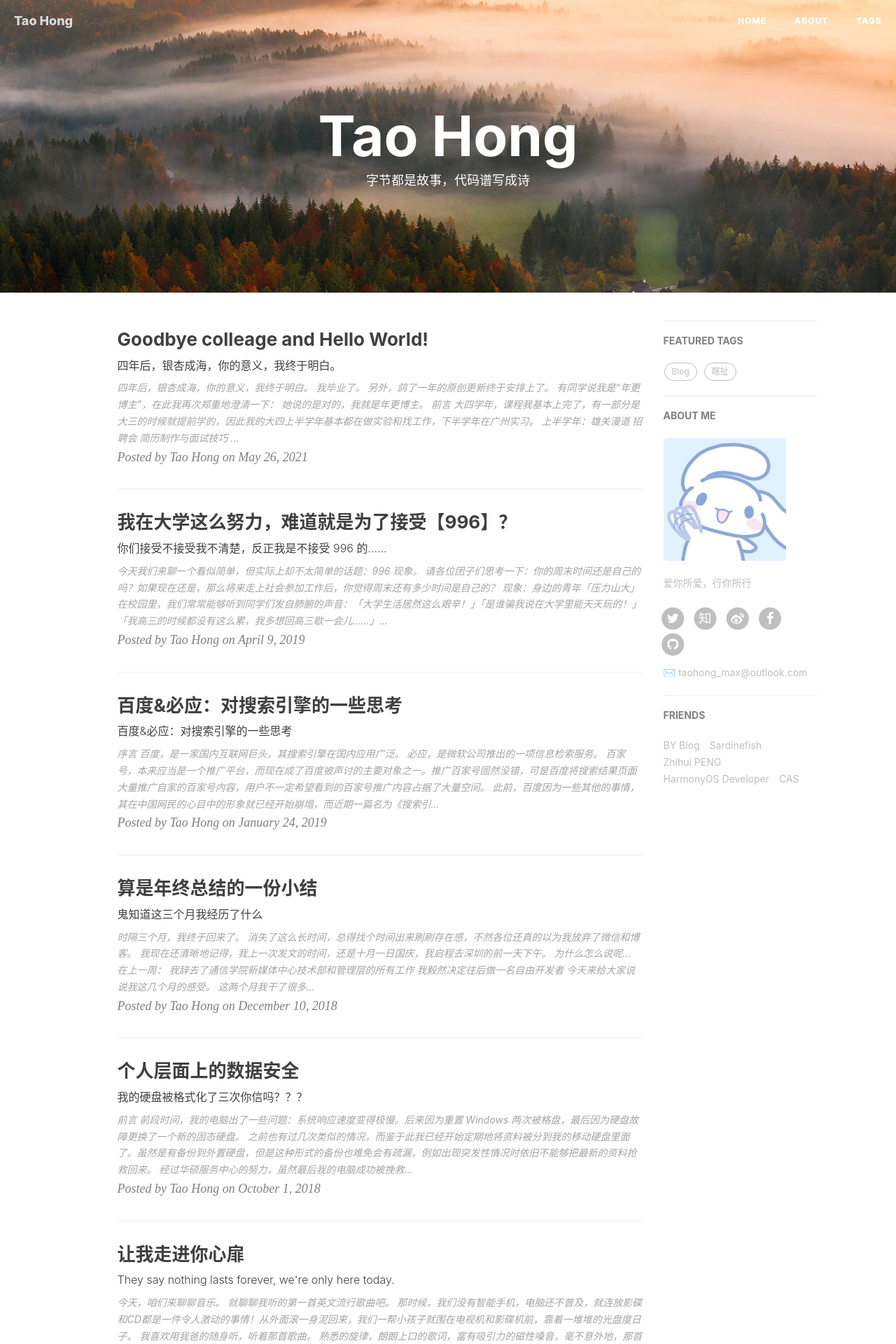
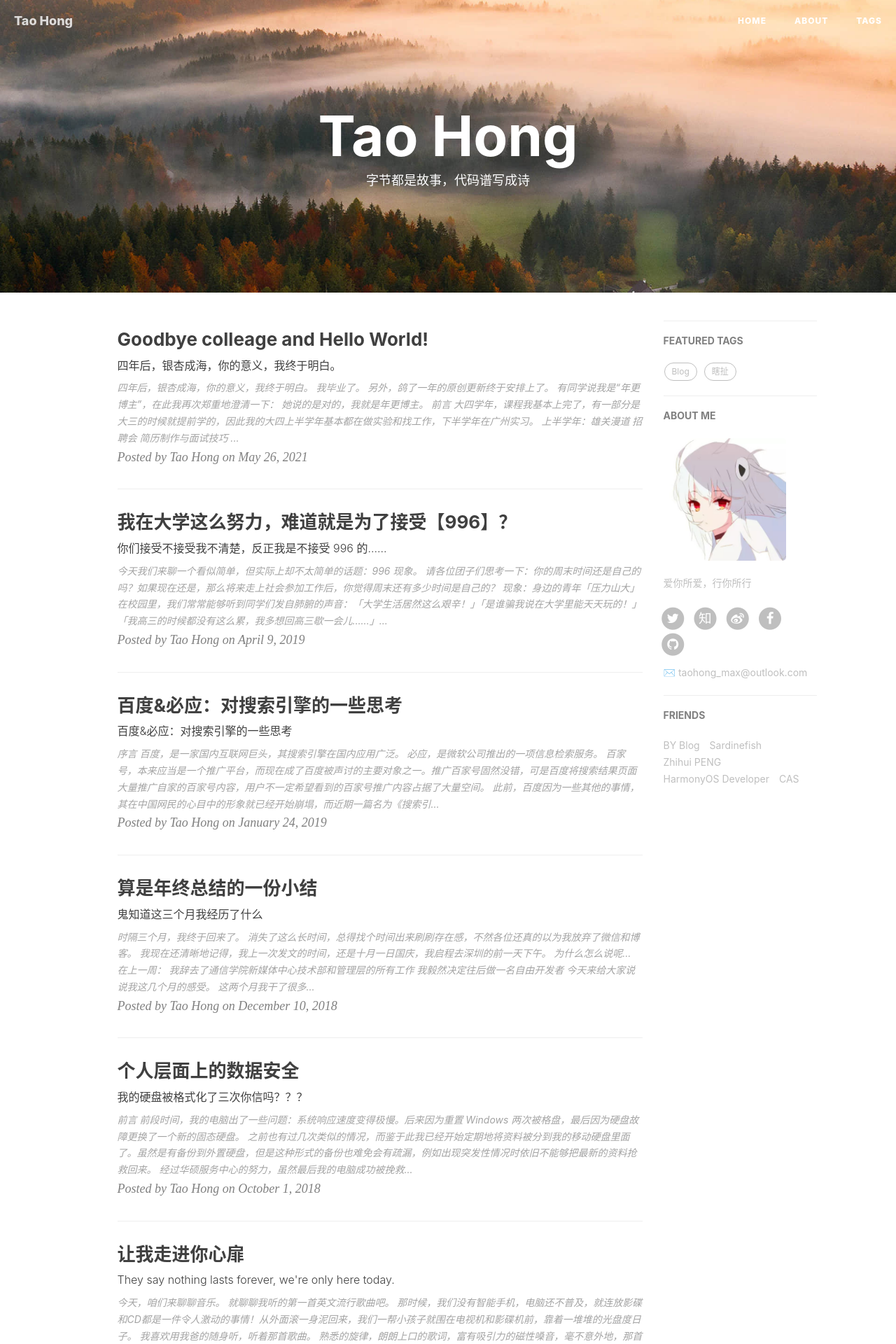
Before and after one commit to TaohongMaxwell/TaohongMaxwell.github.io, a Jekyll site: the page built from index.html, in a window 1280 px wide. Shown: the top 1920 px of the page at 70% size. Built offline with Jekyll 4.4.1, drawn with Linux system fonts in a browser that asks for light colours; nearby versions of some CDN libraries; the list of posts is cut into pages by our own code; comment, search, counter and statistics services are not loaded.

Commit message:
update
增加BiliGirl头像

```diff
--- a/_config.yml
+++ b/_config.yml
@@ -13,7 +13,7 @@
 # Sidebar settings
 sidebar: true                           # whether or not using Sidebar.
 sidebar-about-description: "爱你所爱，行你所行"
-sidebar-avatar: /img/ygg2.jpg      # use absolute URL, seeing it's used in both `/` and `/about/`
+sidebar-avatar: /img/BiliGirl.jpg       # use absolute URL, seeing it's used in both `/` and `/about/`
 
 
 
```
Also changed, not shown: img/BiliGirl.jpg (added).
